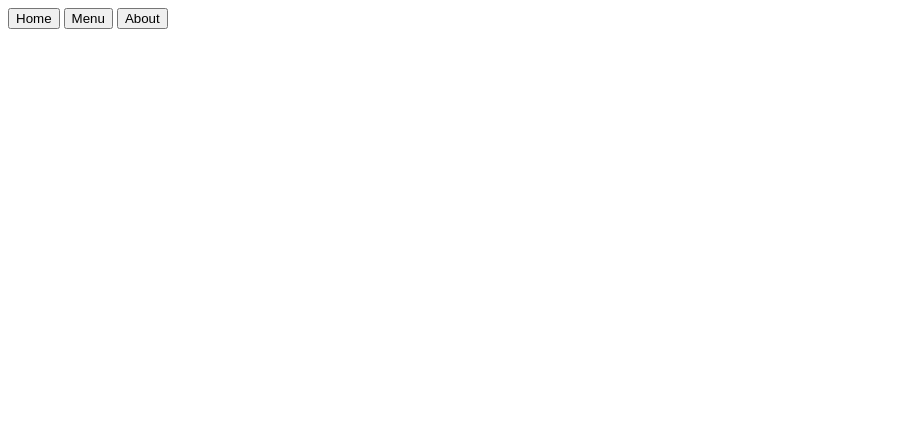
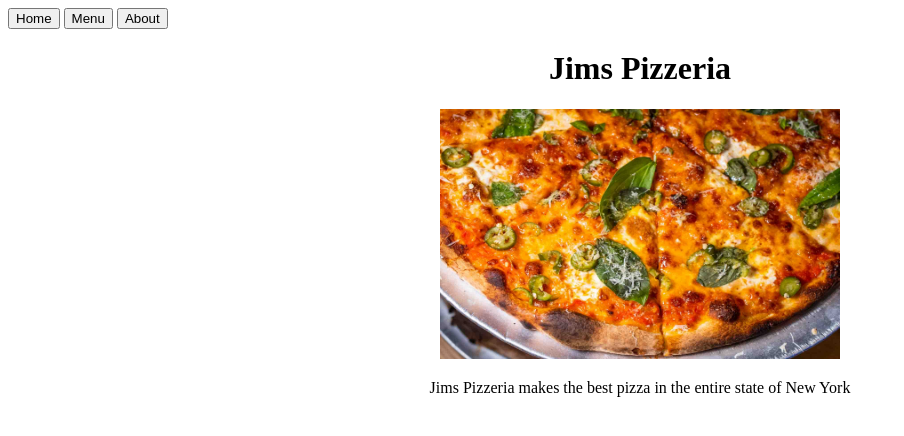
Before and after one commit to HopliteRPG/restaurant-page, a website built with webpack: page src/template.html in a window 1280 px wide. Shown: the whole page, without its empty margins (0-904 px from the left). Built offline with nearby package versions, Linux system fonts and the light colour scheme.

Commit message:
step 5 complete

```diff
--- a/src/styles.css
+++ b/src/styles.css
@@ -0,0 +1,16 @@
+#content{
+    display: flex;
+    flex-direction: column;
+    align-items: center;
+
+}
+
+h1{
+    display: flex;
+    justify-content: center;
+}
+
+.pizza-photo{
+    height: 250px;
+    width: 400px;
+}
--- a/src/template.html
+++ b/src/template.html
@@ -13,6 +13,12 @@
             <button>About</button>
         </nav>
     </header>
-    <div id="content"></div>
+    <div id="content">
+        <div>
+            <h1 class="">Jims Pizzeria </h1>
+            <img src="photos/pizza.jpg" class="pizza-photo">
+        </div>
+        <p>Jims Pizzeria makes the best pizza in the entire state of New York</p>
+    </div>
 </body>
 </html>
```
Also changed, not shown: src/photos/pizza.jpg (added).
